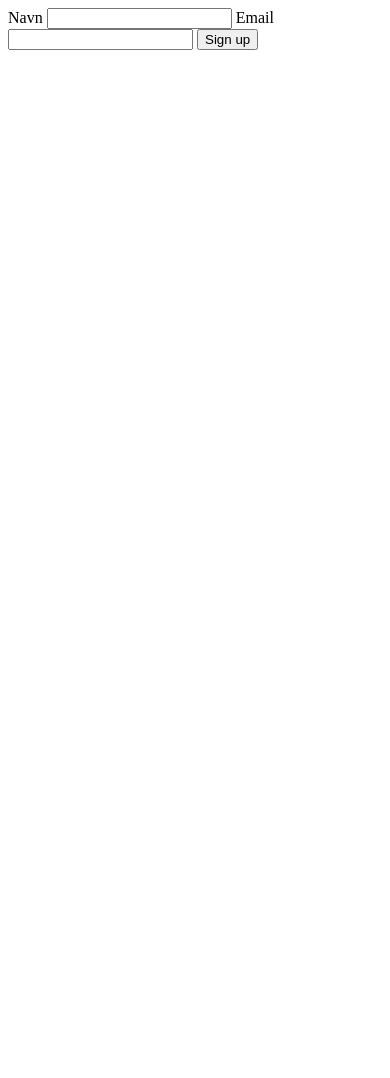
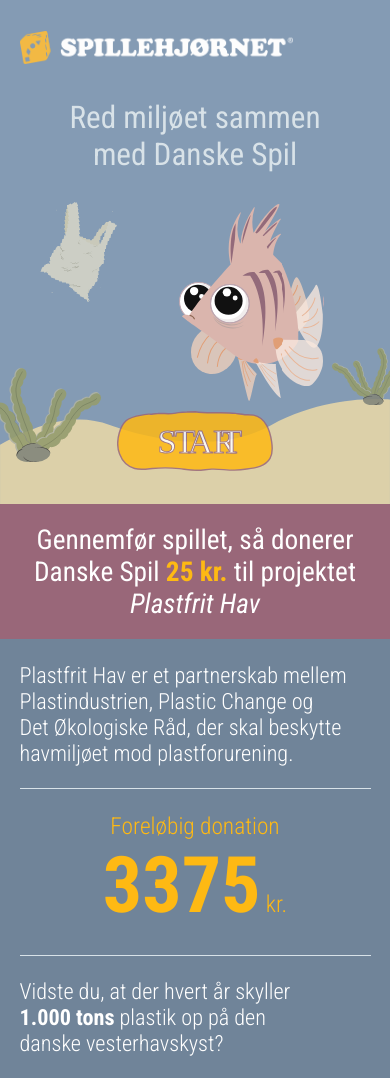
Before and after one commit to mikk837k/danske_spil_exam, a plain HTML site: page index.html in a window 390 px wide. Before the commit the page ends 844 px from the top, so only its background shows below. Drawn offline with Linux system fonts and the light colour scheme; a web font is replaced by a local one.

Commit message:
meste af mobile - mangler skralde illustration, samt js p donation

```diff
--- a/index.html
+++ b/index.html
@@ -6,8 +6,22 @@
     <meta http-equiv="X-UA-Compatible" content="ie=edge" />
     <title>Spillehjørnet - Danske Spil</title>
     <link rel="stylesheet" href="main.css" />
+    <!-- fonte -->
+    <link
+      href="https://fonts.googleapis.com/css?family=Roboto+Condensed:300,300i,400,700, 700i&display=swap"
+      rel="stylesheet"
+    />
+    <link
+      href="https://fonts.googleapis.com/css?family=Londrina+Solid:100,300,400,900&display=swap"
+      rel="stylesheet"
+    />
+    <!-- fonte -->
   </head>
   <body>
+    <div class="container">
+      <div id="spil">
+        <!-- Her skal spillet være -->
+      </div>
       <form>
         <label for="navn">Navn</label>
         <input type="text" name="navn" id="navn" required />
@@ -15,6 +29,50 @@
         <input type="email" name="email" id="email" required />
         <button type="submit">Sign up</button>
       </form>
+    </div>
+
+    <section class="section1">
+      <div class="logo">
+        <img src="assets/spillehjoernet_logo.png" alt="Spillehjørnets logo" />
+      </div>
+      <p class="text1">
+        Red miljøet sammen<br />
+        med Danske Spil
+      </p>
+      <div class="fisk"></div>
+      <div class="tang tang1"></div>
+      <div class="tang tang2"></div>
+      <div class="pose"></div>
+      <div class="start"></div>
+      <div class="havbund"></div>
+      <div class="purple_box">
+        <p class="text2">
+          Gennemfør spillet, så donerer Danske Spil
+          <span class="fat_yellow">25 kr.</span> til projektet
+          <span class="italic">Plastfrit Hav</span>
+        </p>
+      </div>
+    </section>
+    <section class="section2">
+      <p class="text3">
+        Plastfrit Hav er et partnerskab mellem Plastindustrien, Plastic Change
+        og <br />Det Økologiske Råd, der skal beskytte havmiljøet mod
+        plastforurening.
+      </p>
+      <div class="streg streg1"></div>
+      <div class="donation">
+        <p class="donation_text1">Foreløbig donation</p>
+        <p class="donation_text2">
+          <span class="fat_yellow big">3375</span> kr.
+        </p>
+      </div>
+      <div class="streg streg2"></div>
+      <p class="text4">
+        Vidste du, at der hvert år skyller
+        <span class="fat">1.000 tons</span> plastik op på den danske
+        vesterhavskyst?
+      </p>
+    </section>
 
     <script src="main.js"></script>
   </body>
--- a/main.css
+++ b/main.css
@@ -0,0 +1,212 @@
+:root {
+  /* Farver */
+  --color_spillehjoernet_blue: #849bb4;
+  --color_danskespil_yellow: #feb913;
+  --color_lightest_blue: #d8e2e8;
+  --color_purple: #996779;
+  --color_darkest_blue: #708499;
+
+  /* Fonte */
+  --font_primary: "Roboto Condensed", sans-serif;
+  --font_funny: "Londrina Solid", cursive;
+}
+
+body {
+  margin: 0;
+  padding: 0;
+}
+
+.section1 {
+  background-color: var(--color_spillehjoernet_blue);
+  display: grid;
+  grid-template-columns: 5vw auto 5vw;
+  grid-template-rows: auto auto 50vw 27vw auto;
+  padding-top: 8vw;
+  overflow: hidden;
+}
+
+.logo {
+  grid-column: 2 / span 2;
+  grid-row: 1 / span 1;
+  width: 70vw;
+}
+
+.logo img {
+  width: 100%;
+}
+
+.text1 {
+  grid-column: 2 / span 1;
+  grid-row: 2 / span 1;
+  color: var(--color_lightest_blue);
+  font-family: var(--font_primary);
+  text-align: center;
+  font-size: 8vw;
+  font-weight: 400;
+}
+.fisk {
+  grid-column: 2 / span 1;
+  grid-row: 3 / span 2;
+  justify-self: end;
+  background-image: url(assets/fisk.svg);
+  background-size: 100%;
+  width: 37vw;
+  height: 50.6vw;
+  z-index: 2;
+  margin-right: 12vw;
+}
+.pose {
+  grid-column: 2 / span 1;
+  grid-row: 3 / span 1;
+  background-image: url(assets/skraldepose.svg);
+  background-size: 100%;
+  width: 16vw;
+  height: 24vw;
+  transform: rotate(15deg);
+  opacity: 0.66;
+  margin-left: 7vw;
+}
+.start {
+  grid-column: 2 / span 1;
+  grid-row: 4 / span 1;
+  background-image: url(assets/start.svg);
+  background-size: 100%;
+  width: 40vw;
+  height: 15.5vw;
+  z-index: 3;
+  justify-self: center;
+  margin-top: 3vw;
+  opacity: 0.85;
+}
+.start:hover {
+  opacity: 1;
+}
+
+.tang {
+  background-image: url(assets/tang.svg);
+  background-size: 100%;
+  background-repeat: no-repeat;
+}
+
+.tang1 {
+  grid-column: 1 / span 3;
+  grid-row: 3 / span 2;
+  width: 33vw;
+  height: 26vw;
+  margin-left: -7vw;
+  margin-top: 42vw;
+  opacity: 0.9;
+  z-index: 3;
+}
+
+.tang2 {
+  grid-column: 3 / span 1;
+  grid-row: 3 / span 1;
+  opacity: 0.9;
+  z-index: 1;
+  width: 20vw;
+  height: 14.5vw;
+  justify-self: end;
+  margin-right: -5vw;
+  margin-top: 37vw;
+  transform: scaleX(-1);
+}
+.havbund {
+  grid-column: 1 / span 3;
+  grid-row: 4 / span 1;
+  background-image: url(assets/havbund.svg);
+  background-size: 100%;
+  width: 100vw;
+  height: 27vw;
+  opacity: 0.85;
+}
+.purple_box {
+  grid-column: 1 / span 3;
+  grid-row: 5 / span 1;
+  width: 100vw;
+  background-color: var(--color_purple);
+}
+
+.text2 {
+  margin: 5vw;
+  color: white;
+  font-family: var(--font_primary);
+  text-align: center;
+  font-size: 7vw;
+}
+
+.container {
+  display: none;
+}
+
+.fat_yellow {
+  color: var(--color_danskespil_yellow);
+  font-weight: 700;
+}
+.italic {
+  font-style: italic;
+}
+
+.section2 {
+  background-color: var(--color_darkest_blue);
+  display: grid;
+  grid-template-columns: 5vw auto 5vw;
+  grid-template-rows: auto auto auto auto auto;
+}
+
+.text3 {
+  color: white;
+  grid-column: 2 / span 1;
+  grid-row: 1 / span 1;
+  font-family: var(--font_primary);
+  font-weight: 300;
+  font-size: 5.7vw;
+}
+
+.streg {
+  grid-column: 2 / span 1;
+  width: 100%;
+  height: 0.3vw;
+  background-color: var(--color_lightest_blue);
+}
+
+.streg1 {
+  grid-row: 2 / span 1;
+}
+
+.donation {
+  grid-column: 2 / span 1;
+  grid-row: 3 / span 1;
+  text-align: center;
+  color: var(--color_danskespil_yellow);
+  font-family: var(--font_primary);
+  font-weight: 300;
+  font-size: 6vw;
+}
+.donation_text1 {
+  margin-bottom: 0;
+}
+.donation_text2 {
+  margin-top: 0;
+}
+.big {
+  font-size: 20vw;
+}
+
+.streg2 {
+  grid-row: 4 / span 1;
+}
+
+.text4 {
+  grid-column: 2 / span 1;
+  grid-row: 5 / span 1;
+  color: white;
+  font-family: var(--font_primary);
+  width: 71vw;
+  font-size: 5.7vw;
+  font-weight: 300;
+}
+
+.fat {
+  font-weight: 700;
+}
```
Also changed, not shown: assets/fisk.svg (added), assets/havbund.svg (added), assets/skraldepose.svg (added), assets/spillehjoernet_logo.png (added), assets/start.svg (added), assets/tang.svg (added). Lines whose indentation alone changed are shown as unchanged.
